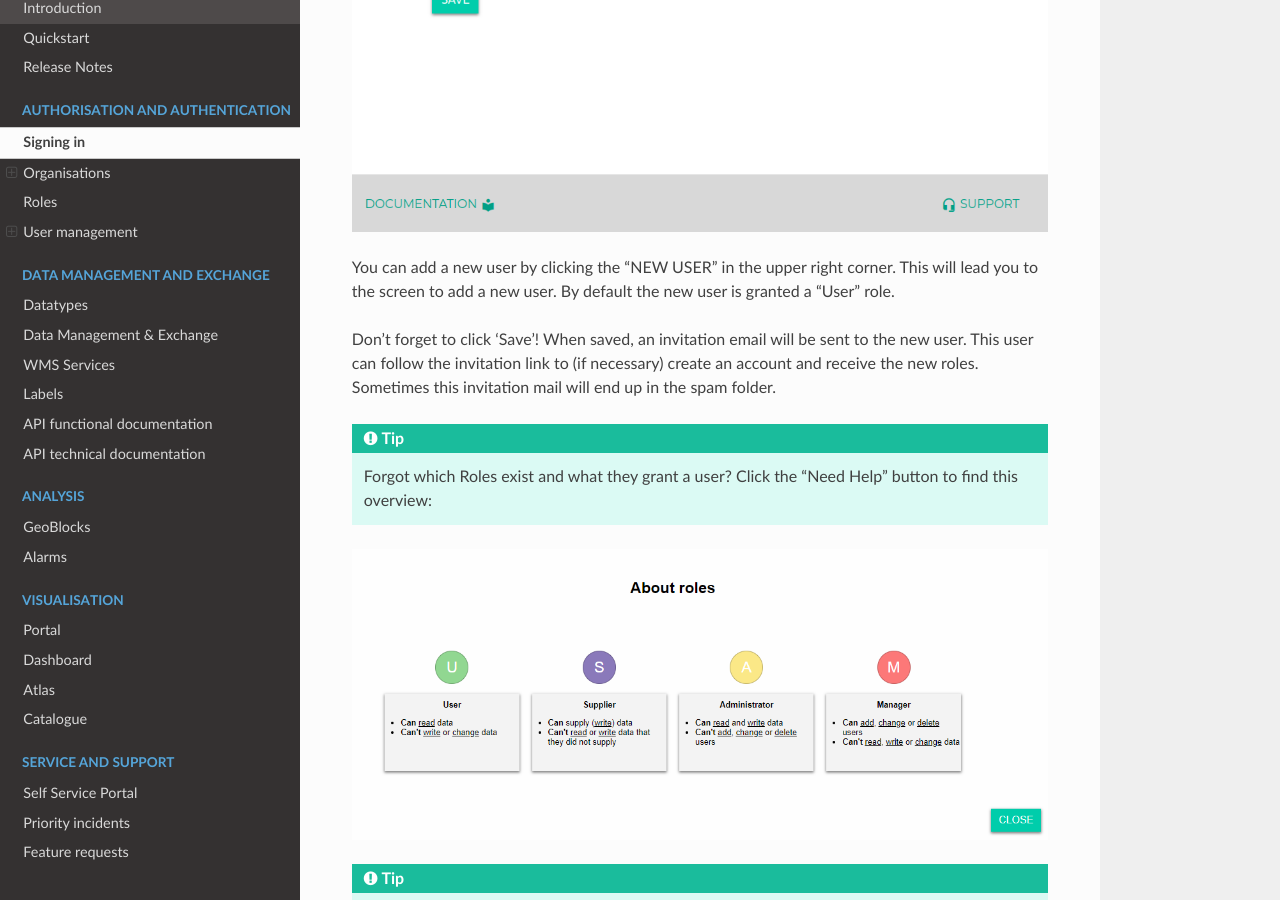
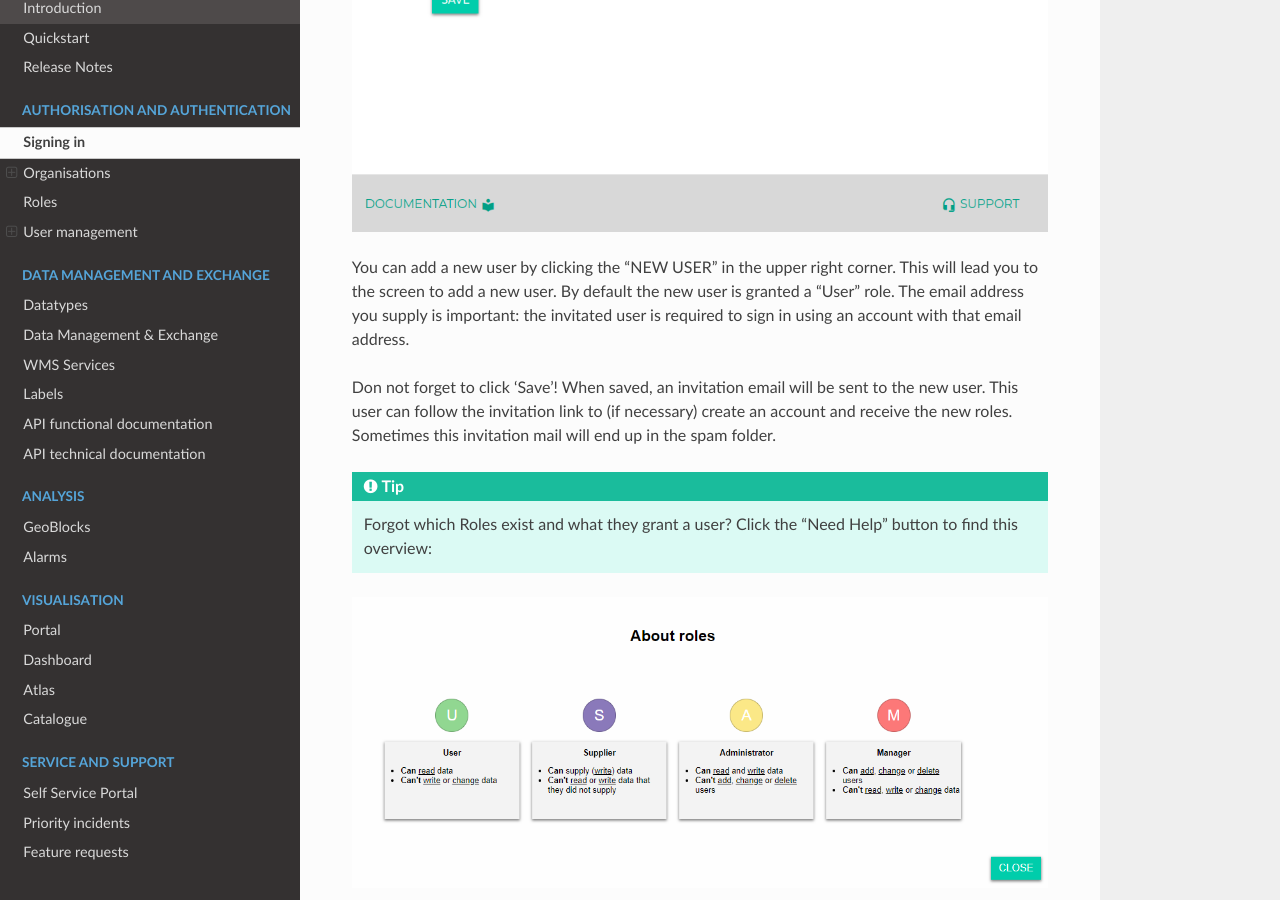
Before and after one commit to nens/lizard-docs, a Sphinx documentation site: the page built from source/b_usermanagement.rst, in a window 1280 px wide and 900 px high, scrolled down 3522 px. Built offline with Sphinx 7.4.7 and the Read the Docs theme 2.0.0, drawn with Linux system fonts in a browser that asks for light colours; formulas are drawn with MathJax 3.

Commit message:
Add remark

```diff
--- a/source/b_usermanagement.rst
+++ b/source/b_usermanagement.rst
@@ -107,8 +107,9 @@ Adding a new user
 You can add a new user by clicking the “NEW USER” in the upper right corner.
 This will lead you to the screen to add a new user.
 By default the new user is granted a “User” role.
+The email address you supply is important: the invitated user is required to sign in using an account with that email address.
 
-Don’t forget to click ‘Save’! When saved, an invitation email will be sent to the new user.
+Don not forget to click ‘Save’! When saved, an invitation email will be sent to the new user.
 This user can follow the invitation link to (if necessary) create an account and receive the new roles.
 Sometimes this invitation mail will end up in the spam folder.
 
```
